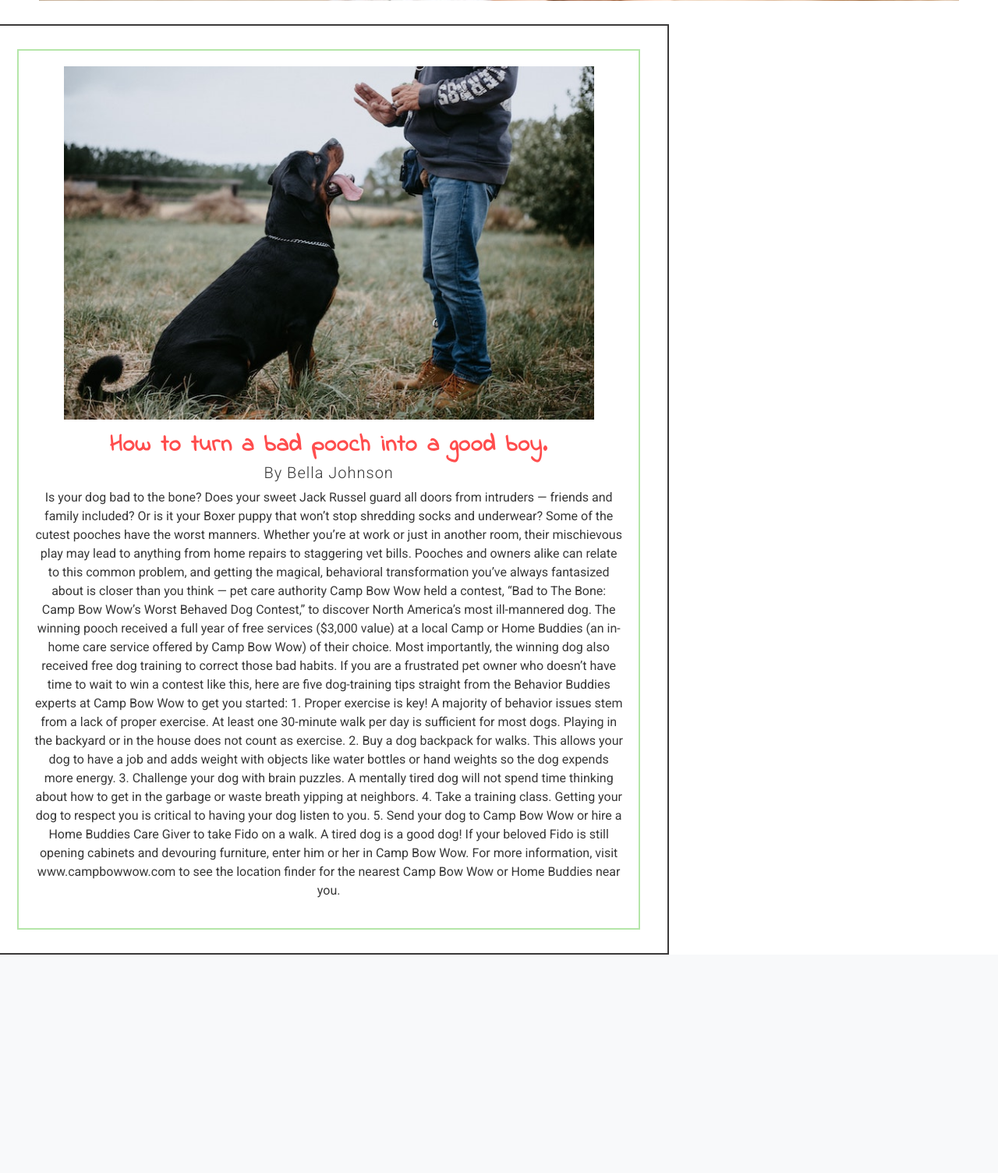
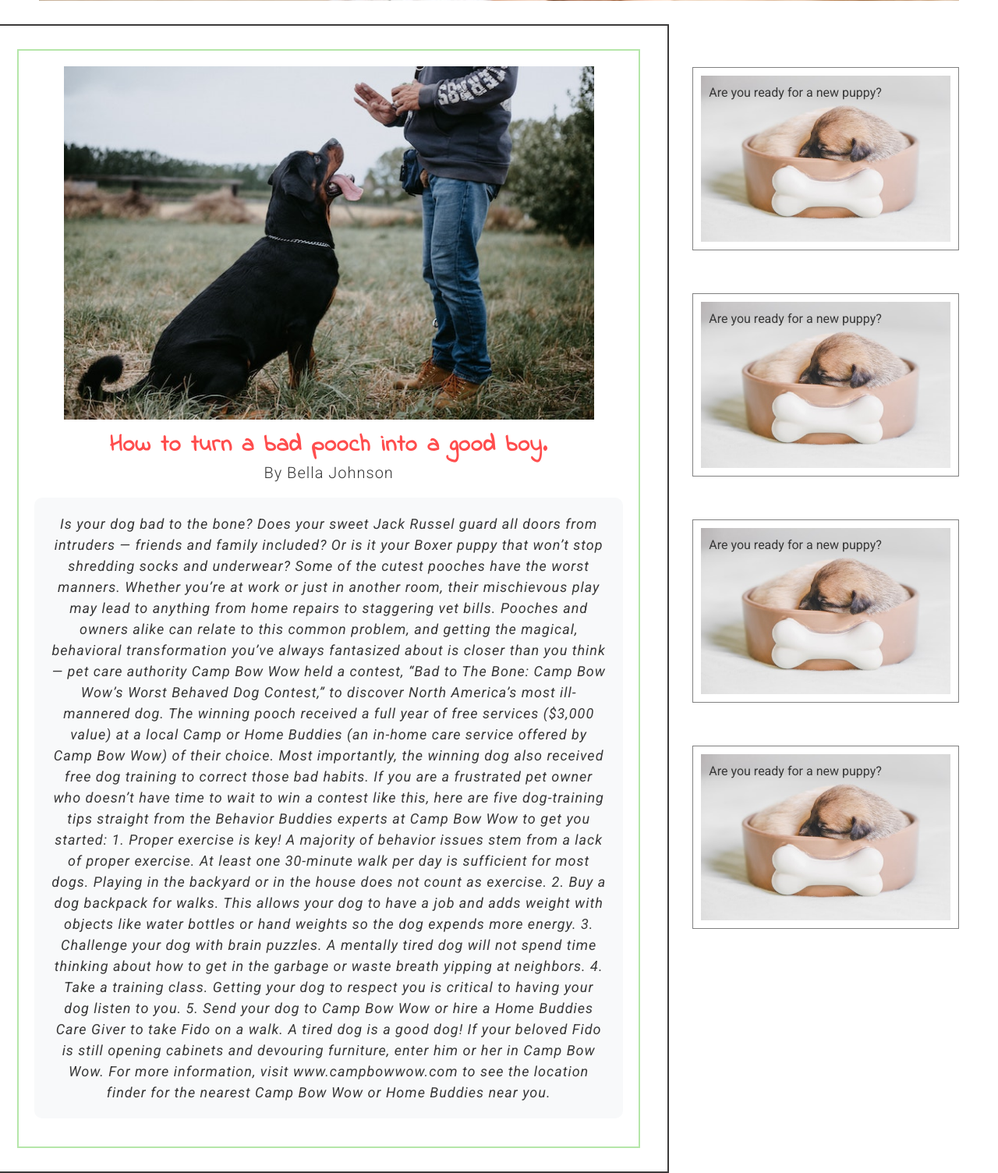
Before and after one commit to TheoNorris/the-odd-dog-blog, a Flask app: page /goodboy in a window 1280 px wide. Shown: the part 575-2079 px from the top of the page at 78% size. Before the commit the page ends 1799 px from the top, so only its background shows below. Run offline with Flask 2, Linux system fonts and the light colour scheme; some libraries are stand-ins or nearby versions; some web fonts are replaced.

Commit message:
goodboy.html styled, reviews div addded

```diff
--- a/app.py
+++ b/app.py
@@ -132,9 +132,10 @@ def reply(comment_id):
     return redirect(request.referrer)
 
 
-@app.route('/edit_reply/<reply_comment>')
-def edit_reply(reply_comment):
-    the_reply = mongo.db.comments.find_one({"comments": reply_comment})
+@app.route('/edit_reply/<comment_id>, <reply_comment>')
+def edit_reply(comment_id, reply_comment):
+    the_reply = mongo.db.comments.find_one({'_id': ObjectId(comment_id),
+                                            "comments": reply_comment})
     return render_template('edit_reply.html',
                            now=datetime.now().strftime("%D, %H:%M"),
                            reply=the_reply)
@@ -154,7 +155,7 @@ def update_reply(reply_comment):
                                              request.form.get('comment'),
                                             }}
                     })
-    return redirect(url_for('add_comment'))
+    return redirect(url_for('discussions'))
 
 if __name__ == '__main__':
     app.run(host=os.environ.get('IP'),
--- a/static/css/style.css
+++ b/static/css/style.css
@@ -79,6 +79,38 @@ font-size: 20px;
     font-weight: 300;
 }
 
+.article-text{
+margin-top: 20px;
+font-size: 18px;
+letter-spacing: 1px;
+padding: 20px;
+background-color: #f8f9fa;
+font-style: italic;
+border-radius: 10px;
+}
+
+.reviews{
+
+margin-left: 15px;
+margin-top: 55px;
+margin-right: 50px;
+padding: 10px;
+border: solid gray 1px;
+position: relative;
+}
+
+.review-title{
+position: absolute;
+top: 20px;
+left: 20px;
+}
+
+
+
+.reviews-img{
+width: 100%;
+}
+
 /* discussions.html */
 
 .image-plus-button-cont {
@@ -128,6 +160,12 @@ font-size: 20px;
 
 .date-div {
   border-right: solid 1px black;
+  background-color: aliceblue;
+}
+
+.comments-box{
+background-color: #f8f9fa;
+padding-top: 20px;
 }
 
 p.comment-title {
@@ -150,7 +188,8 @@ letter-spacing: 1px;
 
 .comment-like-div {
   display: inline-flex;
-  margin: 20px auto;
+  margin: 20px auto 5px;
+
 }
 
 .interactive-buttons {
--- a/templates/base.html
+++ b/templates/base.html
@@ -68,7 +68,24 @@
             {% block content %}{% endblock %}
 
           </div>
-         <div class="col-4 ratings-div"></div>
+         <div class="col-4 ratings-div">
+         <div class="reviews">
+         <img class="reviews-img" src="{{ url_for('static', filename='images/puppy-sleeping.jpg') }}" alt="Puppy Sleeping">
+         <div class="review-title"><p>Are you ready for a new puppy?</p></div>
+         </div>
+         <div class="reviews">
+         <img class="reviews-img" src="{{ url_for('static', filename='images/puppy-sleeping.jpg') }}" alt="Puppy Sleeping">
+         <div class="review-title"><p>Are you ready for a new puppy?</p></div>
+         </div>
+         <div class="reviews">
+         <img class="reviews-img" src="{{ url_for('static', filename='images/puppy-sleeping.jpg') }}" alt="Puppy Sleeping">
+         <div class="review-title"><p>Are you ready for a new puppy?</p></div>
+         </div>
+         <div class="reviews">
+         <img class="reviews-img" src="{{ url_for('static', filename='images/puppy-sleeping.jpg') }}" alt="Puppy Sleeping">
+         <div class="review-title"><p>Are you ready for a new puppy?</p></div>
+         </div>
+         </div>
         </div>
 
 
--- a/templates/discussions.html
+++ b/templates/discussions.html
@@ -142,7 +142,7 @@
     <p class="comment-date">{{comment.date_time}}</p>
   </div>
 
-  <div class="col-8">
+  <div class="col-8 comments-box">
     <p class="comment-title">
       ({{comment.category_name}}) <strong>{{comment.title}}</strong>
     </p>
--- a/templates/edit_reply.html
+++ b/templates/edit_reply.html
@@ -11,20 +11,18 @@
     <input
       type="text"
       class="form-control"
-      id="form1Amount"
       name="username"
       value="{{ reply.username }}"
     /><br />
     <input
       type="text"
       class="form-control"
-      id="form2Amount"
       name="comment"
       value="{{ reply.comment }}"
     /><br />
   </div>
-  <button onclick="form_submit()" class="btn btn-danger">
-    <i class="fa fa-user"></i> User
+  <button class="btn-primary btn">
+Update Reply
   </button>
 </form>
 
--- a/templates/food.html
+++ b/templates/food.html
@@ -137,7 +137,7 @@
     <p class="comment-date">{{comment.date_time}}</p>
   </div>
 
-  <div class="col-8">
+  <div class="col-8 comments-box">
     <p class="comment-title">
       ({{comment.category_name}}) <strong>{{comment.title}}</strong>
     </p>
--- a/templates/goodboy.html
+++ b/templates/goodboy.html
@@ -11,7 +11,7 @@
 <img class="blog-image" src="{{url_for('static', filename='images/man-training-a-rottweiler.jpg')}}"/>
 <h2 class="blog-title">How to turn a bad pooch into a good boy.</h2>
 <h4 class="author-blog">By Bella Johnson</h4>
-<p>Is your dog bad to the bone? Does your sweet Jack Russel guard all doors from intruders — friends and family included? Or is it your Boxer puppy that won’t stop shredding socks and underwear? Some of the cutest pooches have the worst manners. Whether you’re at work or just in another room, their mischievous play may lead to anything from home repairs to staggering vet bills.
+<p class="article-text">Is your dog bad to the bone? Does your sweet Jack Russel guard all doors from intruders — friends and family included? Or is it your Boxer puppy that won’t stop shredding socks and underwear? Some of the cutest pooches have the worst manners. Whether you’re at work or just in another room, their mischievous play may lead to anything from home repairs to staggering vet bills.
 Pooches and owners alike can relate to this common problem, and getting the magical, behavioral transformation you’ve always fantasized about is closer than you think — pet care authority Camp Bow Wow held a contest, “Bad to The Bone: Camp Bow Wow’s Worst Behaved Dog Contest,” to discover North America’s most ill-mannered dog. The winning pooch received a full year of free services ($3,000 value) at a local Camp or Home Buddies (an in-home care service offered by Camp Bow Wow) of their choice. Most importantly, the winning dog also received free dog training to correct those bad habits.
 If you are a frustrated pet owner who doesn’t have time to wait to win a contest like this, here are five dog-training tips straight from the Behavior Buddies experts at Camp Bow Wow to get you started:
 1. Proper exercise is key! A majority of behavior issues stem from a lack of proper exercise. At least one 30-minute walk per day is sufficient for most dogs. Playing in the backyard or in the house does not count as exercise.
--- a/templates/health.html
+++ b/templates/health.html
@@ -137,7 +137,7 @@
     <p class="comment-date">{{comment.date_time}}</p>
   </div>
 
-  <div class="col-8">
+  <div class="col-8 comments-box">
     <p class="comment-title">
       ({{comment.category_name}}) <strong>{{comment.title}}</strong>
     </p>
--- a/templates/lifestyle.html
+++ b/templates/lifestyle.html
@@ -137,7 +137,7 @@
     <p class="comment-date">{{comment.date_time}}</p>
   </div>
 
-  <div class="col-8">
+  <div class="col-8 comments-box">
     <p class="comment-title">
       ({{comment.category_name}}) <strong>{{comment.title}}</strong>
     </p>
--- a/templates/story.html
+++ b/templates/story.html
@@ -137,7 +137,7 @@
     <p class="comment-date">{{comment.date_time}}</p>
   </div>
 
-  <div class="col-8">
+  <div class="col-8 comments-box">
     <p class="comment-title">
       ({{comment.category_name}}) <strong>{{comment.title}}</strong>
     </p>
```
Also changed, not shown: templates/add_comment.html (+2 -9 lines), static/images/puppy-sleeping.jpg (added).
